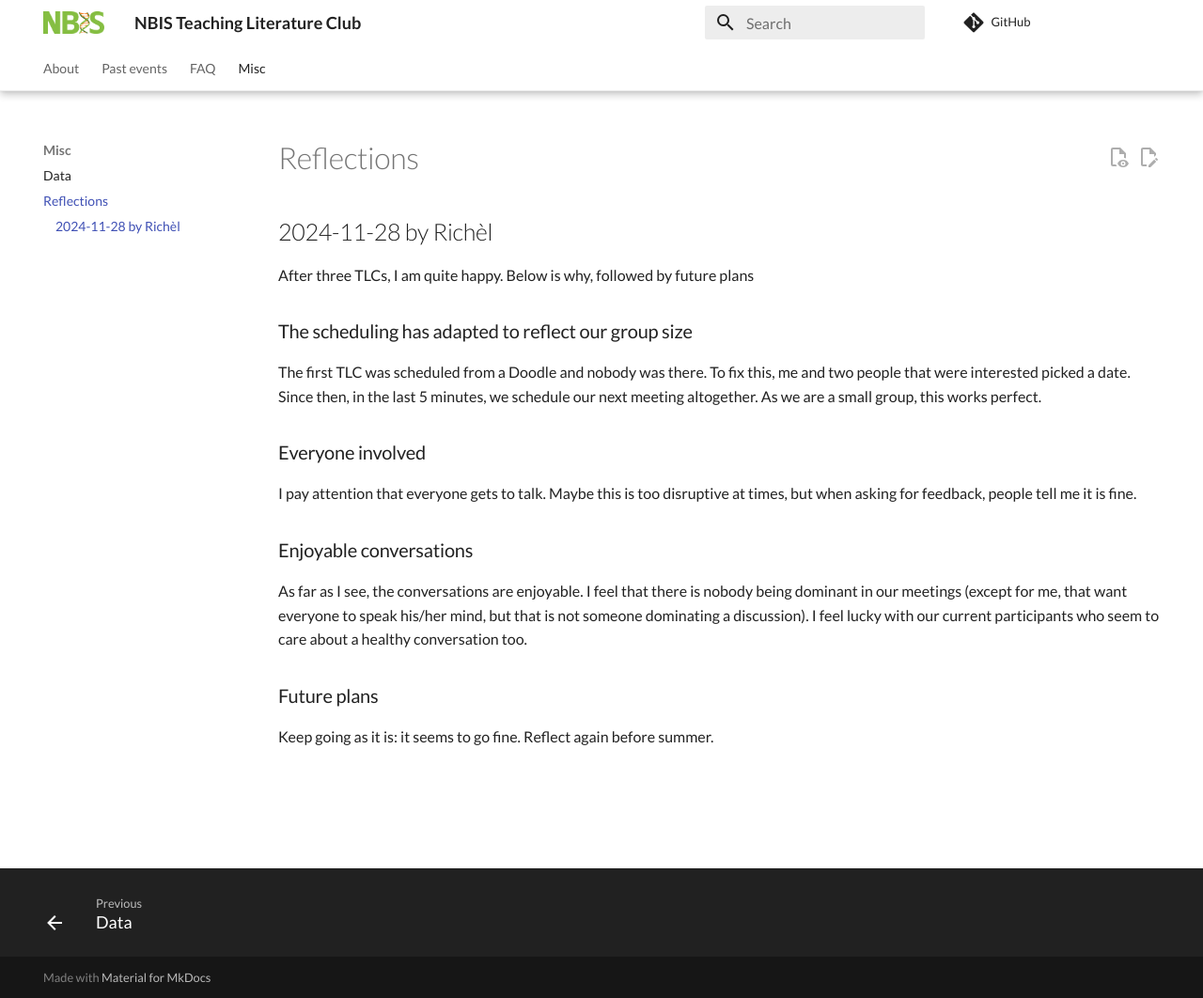
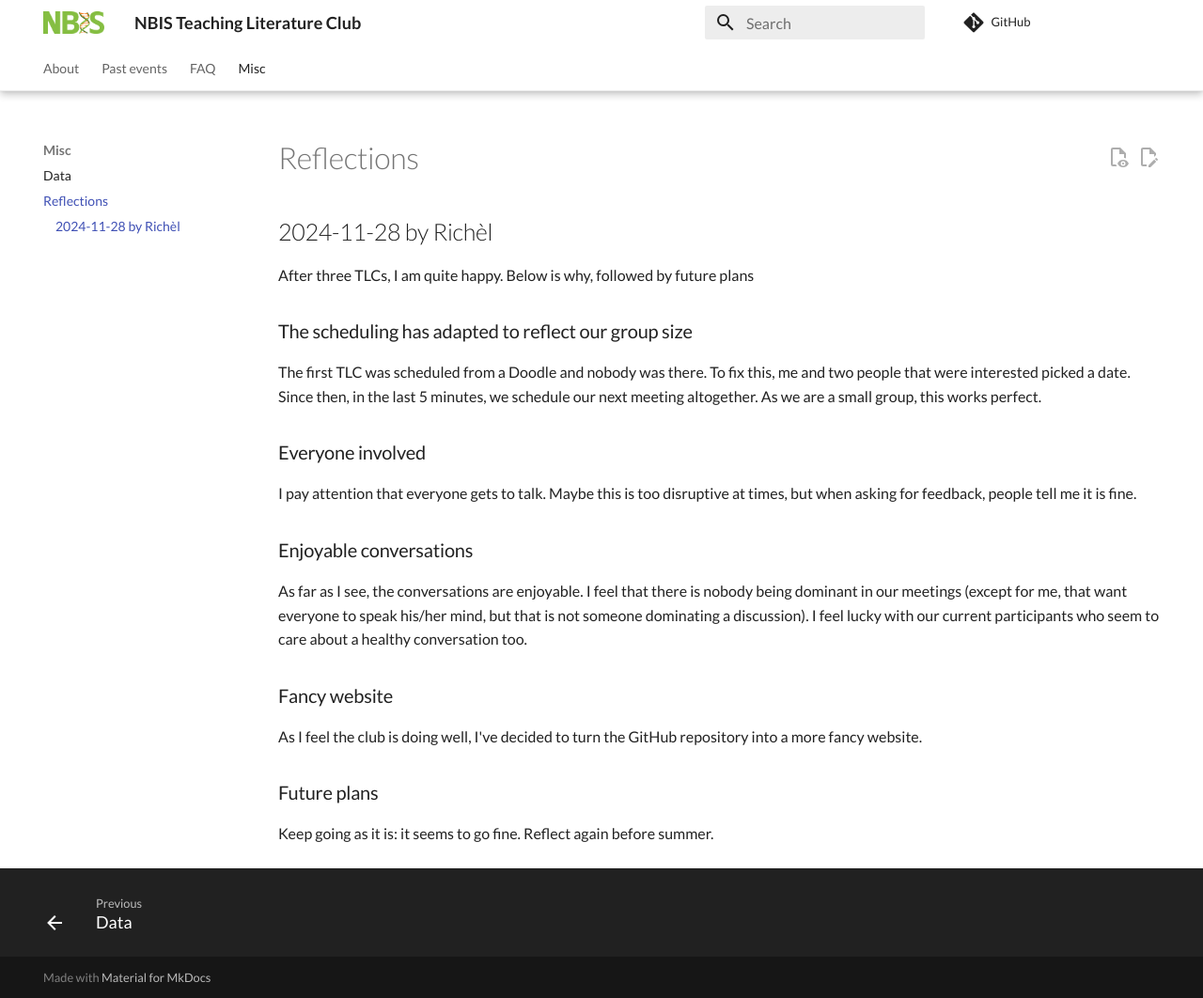
Before and after one commit to NBISweden/teaching_literature_club, an MkDocs documentation site: the page built from docs/reflections.md, in a window 1280 px wide and 1062 px high. Shown: the whole window at 94% size. Built offline with MkDocs 1.6.1 and Material for MkDocs 9.7.7, drawn with Linux system fonts in a browser that asks for light colours; comment, search, counter and statistics services are not loaded.

Commit message:
Fancy website

```diff
--- a/docs/reflections.md
+++ b/docs/reflections.md
@@ -30,6 +30,12 @@ mind, but that is not someone dominating a discussion).
 I feel lucky with our current participants who
 seem to care about a healthy conversation too.
 
+### Fancy website
+
+As I feel the club is doing well,
+I've decided to turn the GitHub
+repository into a more fancy website.
+
 ### Future plans
 
 Keep going as it is: it seems to go fine.
```
